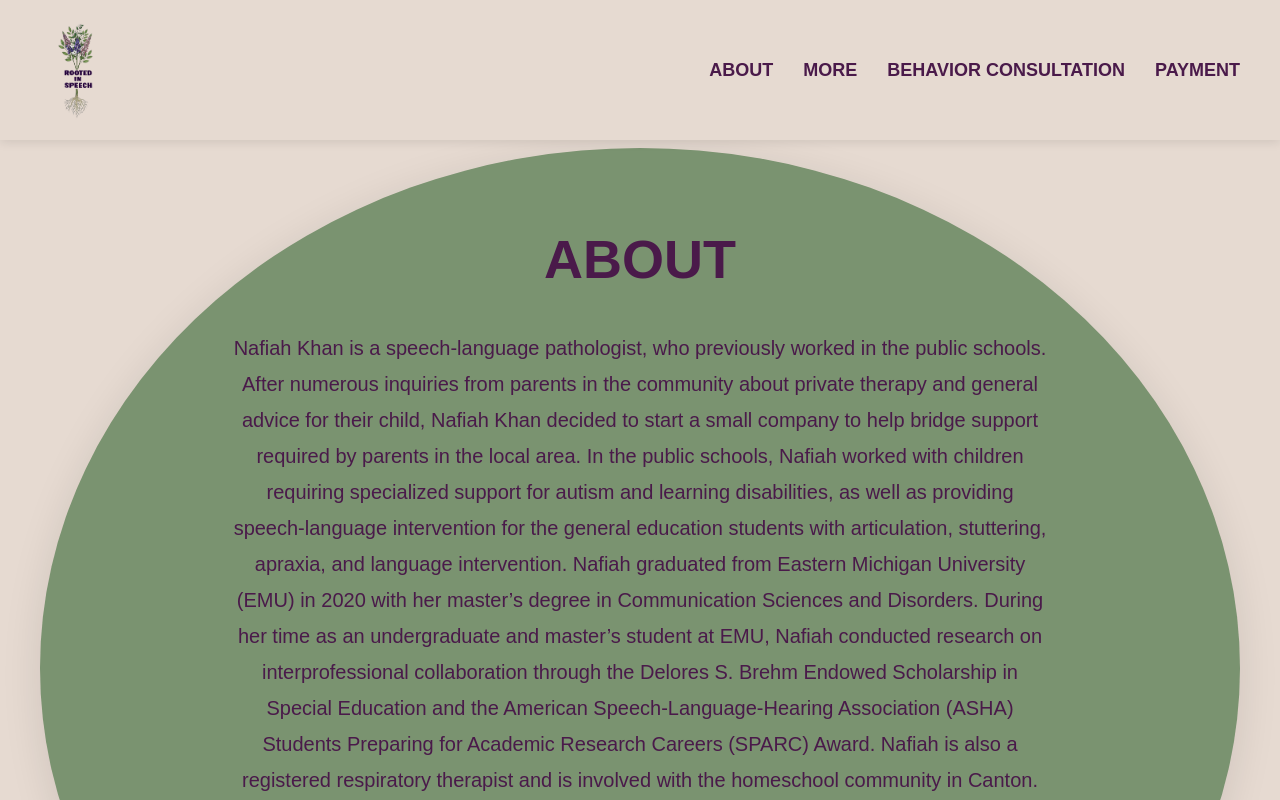
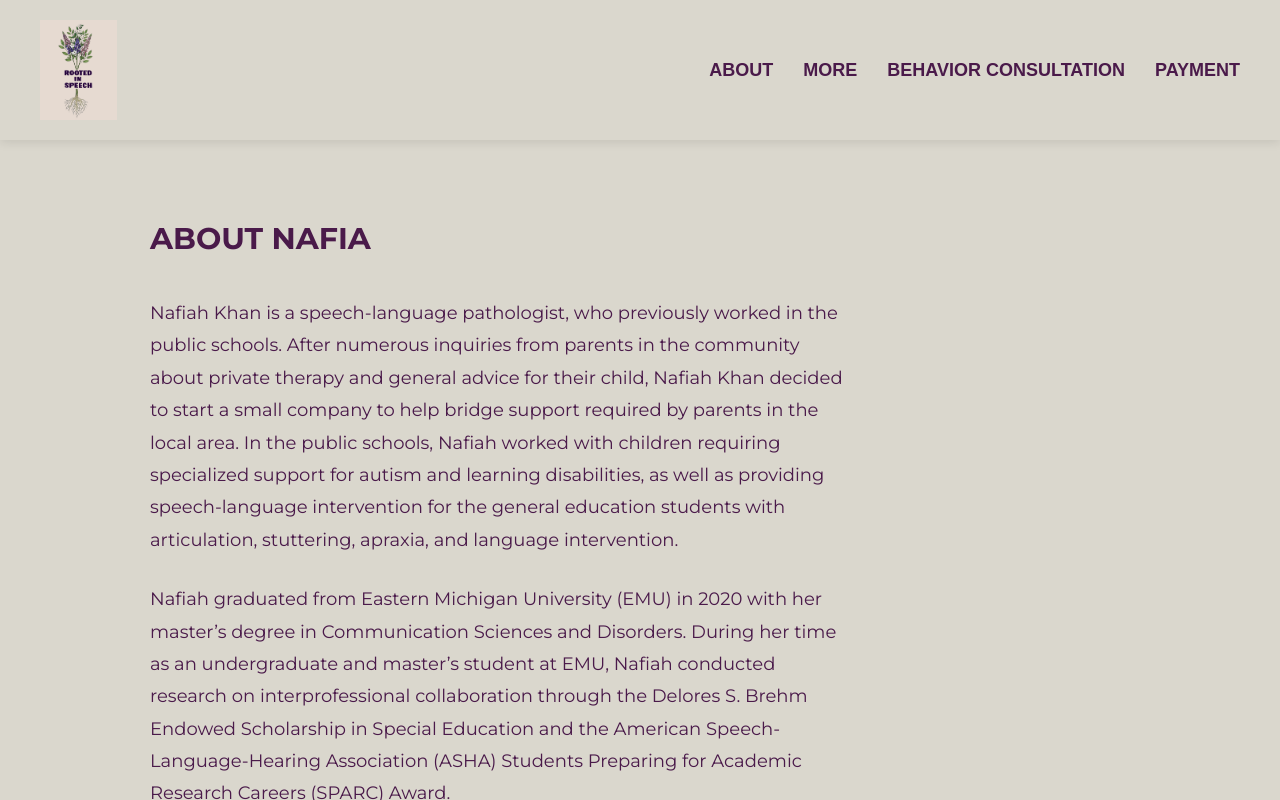
Before and after one commit to asiyahshoeb/rooted-in-speech, a React (Create React App) app: page / in a window 1280 px wide. Both pictures are taken after a click on the button "ABOUT". Shown: the top 800 px of the page. Built offline with nearby package versions, Linux system fonts and the light colour scheme.

Commit message:
All changes requested

```diff
--- a/src/About.js
+++ b/src/About.js
@@ -2,17 +2,34 @@ import React from "react";
 
 function AboutPage() {
   return (
-    <div className="about-page active">
-      <div className="about-container">
-        <div className="about-oval">
-          <h2 className="about-title">ABOUT</h2>
-          <p className="about-text">
-            Nafiah Khan is a speech-language pathologist, who previously worked in the public schools. After numerous inquiries from parents in the community about private therapy and general advice for their child, Nafiah Khan decided to start a small company to help bridge support required by parents in the local area. In the public schools, Nafiah worked with children requiring specialized support for autism and learning disabilities, as well as providing speech-language intervention for the general education students with articulation, stuttering, apraxia, and language intervention.
-            Nafiah graduated from Eastern Michigan University (EMU) in 2020 with her master’s degree in Communication Sciences and Disorders. During her time as an undergraduate and master’s student at EMU, Nafiah conducted research on interprofessional collaboration through the Delores S. Brehm Endowed Scholarship in Special Education and the American Speech-Language-Hearing Association (ASHA) Students Preparing for Academic Research Careers (SPARC) Award.
-            Nafiah is also a registered respiratory therapist and is involved with the homeschool community in Canton. She is teaching writing through the Institute for the Excellence of Writing (IEW) curriculum at Medina Homeschool.
-            Her therapy style includes play-based therapy, with an emphasis on connection over compliance. By building strong relationships with clients, the child is self-motivated to improve in speech therapy.
-          </p>
-        </div>
+    <div className="about-page">
+      <div className="about-content">
+        <h2 className="about-title">ABOUT NAFIA</h2>
+        <p>
+          Nafiah Khan is a speech-language pathologist, who previously worked in the public schools.
+          After numerous inquiries from parents in the community about private therapy and general advice
+          for their child, Nafiah Khan decided to start a small company to help bridge support required by
+          parents in the local area. In the public schools, Nafiah worked with children requiring specialized
+          support for autism and learning disabilities, as well as providing speech-language intervention
+          for the general education students with articulation, stuttering, apraxia, and language intervention.
+        </p>
+        <p>
+          Nafiah graduated from Eastern Michigan University (EMU) in 2020 with her master’s degree in
+          Communication Sciences and Disorders. During her time as an undergraduate and
+          master’s student at EMU, Nafiah conducted research on interprofessional collaboration through
+          the Delores S. Brehm Endowed Scholarship in Special Education and the American
+          Speech-Language-Hearing Association (ASHA) Students Preparing for Academic Research Careers
+          (SPARC) Award.
+        </p>
+        <p>
+          Nafiah is also a registered respiratory therapist and is involved with the homeschool community
+          in Canton. She is teaching writing through the Institute for the Excellence of Writing (IEW)
+          curriculum at Medina Homeschool.
+        </p>
+        <p>Her therapy style includes play-based therapy, with an emphasis on connection over compliance.
+          By building strong relationships with clients, the child is self-motivated to improve in speech
+          therapy.
+        </p>
       </div>
     </div>
   );
--- a/src/App.css
+++ b/src/App.css
@@ -1,3 +1,6 @@
+@import url('https://fonts.googleapis.com/css2?family=Quicksand:wght@700&display=swap');
+@import url('https://fonts.googleapis.com/css2?family=Montserrat:wght@400;700&display=swap');
+
 /* === Global Reset === */
 * {
   margin: 0;
@@ -6,13 +9,13 @@
 }
 
 :root {
-  --beige: #e6dad1;
-  --sage: #7a9370;
+  --beige: #dad7cd;
+  --sage: #a3b18a;
   --purple: #4A1A4A;
 }
 
 body {
-  font-family: 'Arial', sans-serif;
+  font-family: 'Montserrat', sans-serif;
   overflow-x: hidden;
   background-color: var(--beige);
   color: var(--purple);
@@ -78,55 +81,49 @@ main {
 }
 
 .hero-title {
-  font-size: 72px;
+  font-size: 80px;
   font-weight: bold;
   color: var(--purple);
   letter-spacing: 2px;
   line-height: 1.2;
   text-align: center;
+  font-family: 'Quicksand', sans-serif;
 }
 
 .hero-right {
   flex: 1;
 }
 
-/* === Quadrant Section === */
-.quadrant-section {
+.home-more-section {
   background: var(--sage);
   height: 80vh;
-  display: flex;
-}
-
-.quadrant-left,
-.quadrant-right {
-  flex: 1;
   display: flex;
   flex-direction: column;
   align-items: center;
   justify-content: center;
-  padding: 80px 60px;
+  padding: 40px;
+  color: black;
+  text-align: center;
 }
 
-.phrase {
-  font-size: 30px;
+.home-more-content p {
+  font-size: 38px; /* Increased font size */
   font-weight: bold;
-  color: var(--purple);
-  text-align: center;
-  margin-bottom: 30px;
-  max-width: 600px;
-  line-height: 1.5;
+  max-width: 800px;
+  line-height: 1.6;
+  margin-bottom: 40px; /* Space between text and button */
 }
 
-.flowers-image {
-  width: 120px;
-  height: auto;
-  margin: 1rem 0;
-}
-
-
-.flowers {
-  font-size: 48px;
-  margin-top: 30px;
+.info-button {
+  background-color: white;
+  color: var(--purple);
+  border: none;
+  padding: 15px 30px;
+  font-size: 18px;
+  font-weight: bold;
+  border-radius: 10px;
+  cursor: pointer;
+  transition: background-color 0.3s, transform 0.3s;
 }
 
 /* === Contact Section === */
@@ -178,97 +175,33 @@ main {
 }
 
 /* === About Page === */
-.about-container {
+.about-page {
+  background: var(--beige);
+  min-height: calc(100vh - 120px); /* Adjust for navbar height */
+  padding: 100px 110px 100px 150px; /* top, right, bottom, left padding */
   display: flex;
-  align-items: center;
-  justify-content: center;
-  min-height: calc(100vh - 140px);
-  padding: 80px 20px;
-  background: var(--beige);
+  justify-content: flex-start; /* Align content to the left */
+  align-items: flex-start; /* Align content to the top */
 }
 
-.about-oval {
-  background: var(--sage);
-  border-radius: 50%;
-  width: 90%;
-  max-width: 1200px;
-  padding: 80px 120px;
-  box-shadow: 0 8px 40px rgba(0, 0, 0, 0.15);
+.about-content {
+  max-width: 700px; /* Set a max-width for the content area */
 }
 
 .about-title {
-  font-size: 54px;
+  font-size: 30px; /* Made title smaller */
   font-weight: bold;
   color: var(--purple);
   margin-bottom: 40px;
-  text-align: center;
+  text-align: left; /* Align title to the left */
 }
 
-.about-text {
-  font-size: 20px;
+.about-content p {
+  font-size: 18px; /* Made paragraph font bigger */
   line-height: 1.8;
   color: var(--purple);
-  text-align: center;
-  max-width: 900px;
-  margin: 0 auto;
-}
-
-/* === ABOUT PAGE === */
-.about-page {
-  background: var(--beige);
-  min-height: 100vh;
-  display: flex;
-  align-items: center;
-  justify-content: center;
-  overflow: visible;      /* allow circle to extend beyond page edges */
-  position: relative;
-  padding-bottom: 100px;  /* extra space at bottom */
-}
-
-
-.about-container {
-  position: relative;
-  width: 100%;
-  display: flex;
-  justify-content: center;
-  padding: 120px 40px;
-  z-index: 2;
-}
-
-.about-oval {
-  background: var(--sage);
-  border-radius: 50%;
-  width: 800%;         /* stretch further horizontally */
-  height: 130vh;       /* keep vertical height for bottom space */
-  position: absolute;
-  top: 1vh;           /* keep it lower */
-  left: 50%;
-  transform: translateX(-50%);  /* keeps it centered */
-  box-shadow: 0 8px 40px rgba(0, 0, 0, 0.1);
-  z-index: 1;
-}
-
-
-.about-title,
-.about-text {
-  position: relative;
-  z-index: 3;
-  color: var(--purple);
-  text-align: center;
-}
-
-.about-title {
-  font-size: 54px;
-  font-weight: bold;
-  margin-bottom: 40px;
-}
-
-.about-text {
-  max-width: 900px;
-  font-size: 20px;
-  line-height: 1.8;
-  margin: 0 auto;
-  padding: 0 40px;
+  text-align: left;
+  margin-bottom: 1.5em; /* Add space between paragraphs */
 }
 
 /* === FAQ Section (More Page) === */
@@ -383,8 +316,20 @@ main {
 .behavior-page {
   background: var(--beige);
   min-height: 100vh;
-  padding: 140px 40px;
+  padding: 0; /* Remove padding to allow banner to be full width */
   color: var(--purple);
+}
+
+.behavior-banner {
+  width: 100%;
+  height: 60vh; /* 40% of the viewport height */
+  background-size: cover;
+  background-position: center;
+  background-repeat: no-repeat;
+}
+
+.behavior-text-content {
+  padding: 60px 40px; /* Add padding to the text area instead */
 }
 
 .behavior-title {
@@ -394,9 +339,10 @@ main {
   text-align: center;
 }
 
-.behavior-content {
+.behavior-content p {
   max-width: 900px;
   margin: 0 auto;
   font-size: 18px;
   line-height: 1.8;
+  margin-bottom: 1.5em;
 }
--- a/src/App.js
+++ b/src/App.js
@@ -19,7 +19,7 @@ function App() {
       case 'behavior':
         return <Behavior />;   // <-- new tab
       default:
-        return <Home />;
+        return <Home onNavigate={setActivePage} />;
     }
   };
 
--- a/src/Home.js
+++ b/src/Home.js
@@ -1,9 +1,7 @@
 import React from 'react';
 import baby from './images/baby.jpg';
-import flowers1 from './images/flowers1.png';
-import flowers2 from './images/flowers2.png';
 
-export default function Home() {
+export default function Home({ onNavigate }) {
   return (
     <div className="home-page">
       {/* Hero Section */}
@@ -22,38 +20,21 @@ export default function Home() {
         ></div>
       </section>
 
-      {/* Quadrant Section */}
-      <section className="quadrant-section">
-        <div className="quadrant-left">
-          <div className="phrase">
-            "Providing services in the home, at libraries, or in private schools"
-          </div>
-          <img
-            src={flowers1}
-            alt="flowers decorative"
-            className="flowers-image"
-          />
-        </div>
-        <div className="quadrant-right">
-          <img
-            src={flowers2}
-            alt="flowers decorative"
-            className="flowers-image"
-          />
-          <div className="phrase">
-            "Committed to providing well-rounded approaches of therapy for the child"
-          </div>
+      <section className="home-more-section">
+        <div className="home-more-content">
+          <p>We provide home-based speech therapy services at the client's home or at the local library.</p>
+          <button className="info-button" onClick={() => onNavigate('more')}>More Information</button>
         </div>
       </section>
 
       {/* Contact Section */}
       <section className="contact-section">
         <div className="contact-message">
-          Contact me for any advice! No question is too small
+          Contact Us
         </div>
         <div className="contact-boxes">
           <div className="contact-box">contact@rootedinspeech.com</div>
-          <div className="contact-box">(555) 123-4567</div>
+          <div className="contact-box">(260) 446-5562</div>
         </div>
       </section>
     </div>
```
Also changed, not shown: src/BehaviorConsultation.js (+32 -6 lines), src/images/behavior-consult.jpeg (added).
